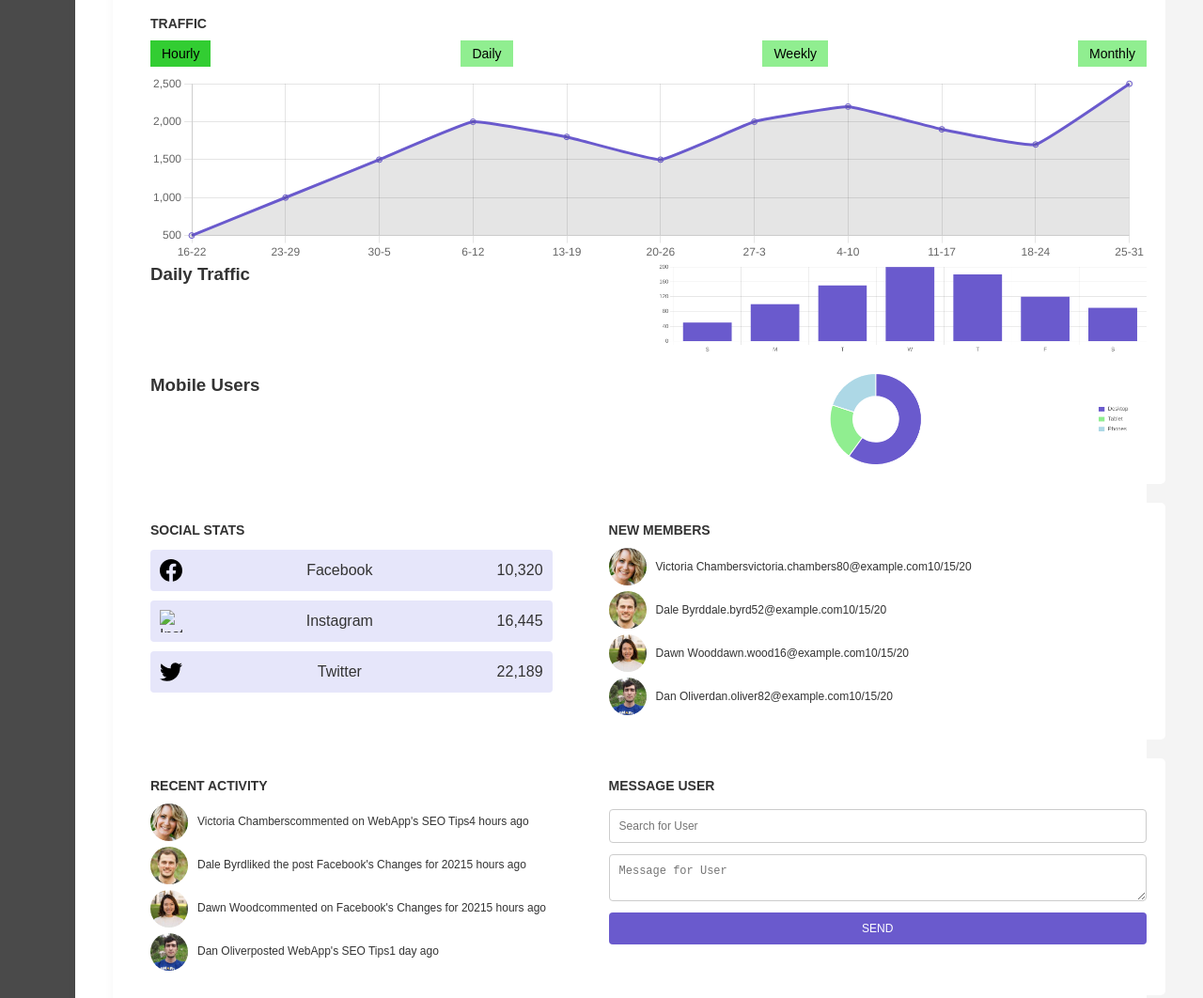
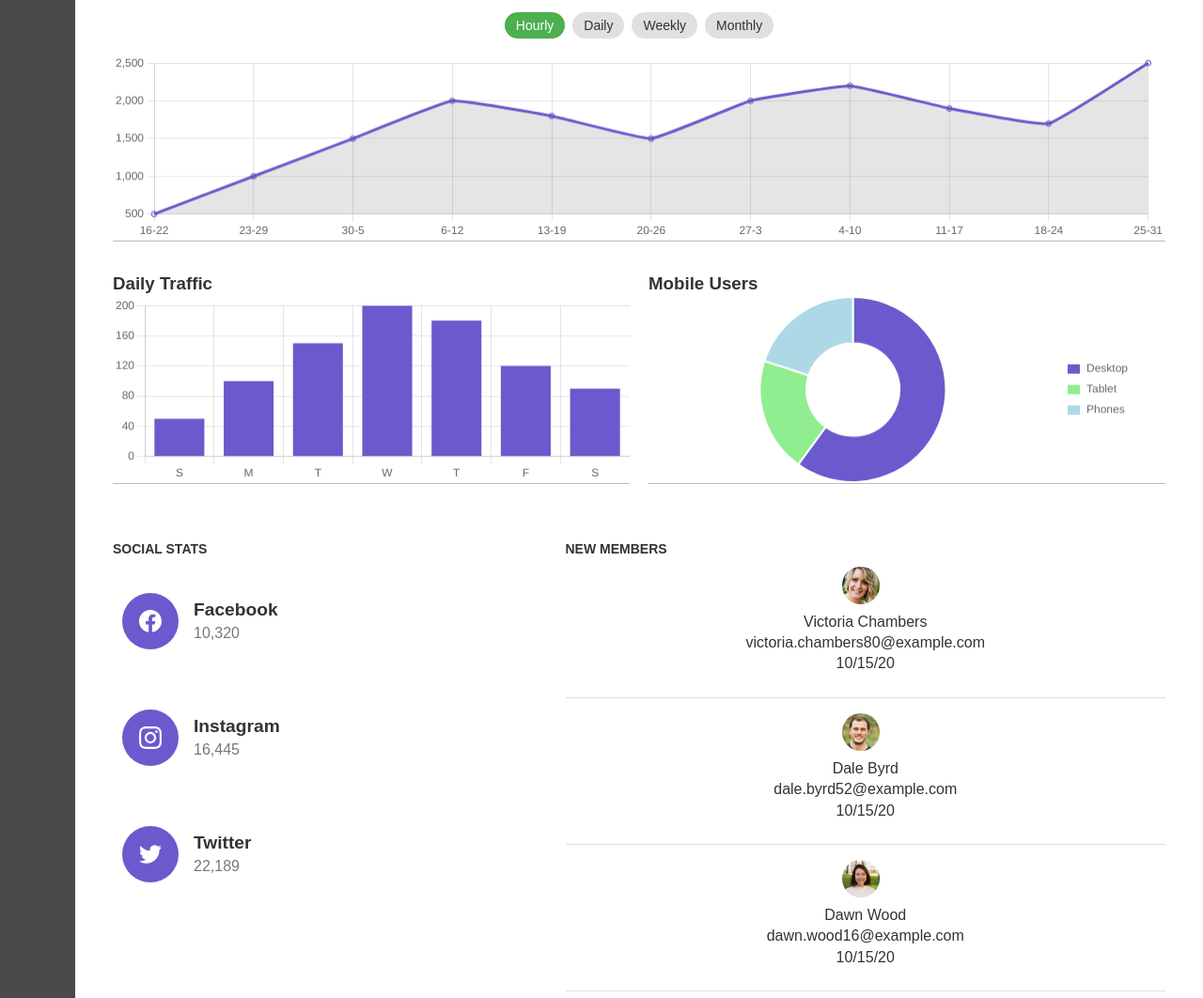
Before and after one commit to Ndumiso-Y/https---github.com-Ndumiso-Y-Project7--WebAppDashBoard, a plain HTML site: page index.html in a window 1280 px wide. Shown: the part 194-1256 px from the top of the page at 94% size. Drawn offline with nearby package versions, Linux system fonts and the light colour scheme.

Commit message:
fixing elements moving around

```diff
--- a/css/styles.css
+++ b/css/styles.css
@@ -7,15 +7,15 @@
 
 .dashboard-label {
   position: relative;
-    z-index: 2;
-    background-color: white;
-    padding: 10px 20px;
-    margin-bottom: -10px;
-    display: inline-block;
-    border-top-left-radius: 10px;
-    border-top-right-radius: 10px;
-    box-shadow: 0 -2px 4px rgba(0, 0, 0, 0.05);
+  display: inline-block; /* keeps width just around the text */
+  padding-right: 120px;  /* space for the cutout */
+  font-weight: bold;
+  font-size: 1.5rem;
+  color: #333;
+  margin-bottom: 1rem;
 }
+
+
 
 .dashboard-label h2 {
     font-size: 18px;
@@ -31,18 +31,6 @@ main {
     border-top-left-radius: 10px;
     border-top-right-radius: 10px;
     box-shadow: 0 0 10px rgba(0,0,0,0.05);
-}
-
-main::after {
-    content: "";
-    position: absolute;
-    top: 0;
-    right: -20px;
-    width: 60px;
-    height: 100%;
-    background-color: #f4f4f4; /* Same as body background */
-    z-index: -1;
-    border-top-right-radius: 10px;
 }
 
 
@@ -197,81 +185,164 @@ main {
     margin-bottom: 8px;
 }
 
+
+
 /* Traffic section */
+
+
+
 .timeframe {
   display: flex;
-    justify-content: space-between;
-    margin-bottom: 8px;
+  gap: 0.5rem;
+  justify-content: center;
+  margin: 1rem 0;
 }
 
 .timeframe button {
-    padding: 4px 8px;
-    background-color: #90ee90;
+  padding: 0.5rem 1rem;
   border: none;
+  background-color: #e0e0e0;
+  color: #333;
+  border-radius: 999px; /* Oval shape */
   cursor: pointer;
-    font-size: 12px;
+  transition: background-color 0.3s, color 0.3s;
+  font-size: 0.9rem;
 }
 
-.timeframe .active {
-    background-color: #32cd32;
+.timeframe button.active {
+  background-color: #4CAF50; /* Green */
+  color: white;
 }
 
+
 .charts {
-    display: grid;
-    gap: 10px;
+  display: flex;
+  flex-wrap: wrap;
+  gap: 2rem;
+  margin-top: 2rem;
 }
+
+.chart-box {
+  flex: 1 1 300px;
+  min-width: 280px;
+}
+
+.chart-box canvas {
+  width: 100% !important;
+  height: 200px !important;
+}
+
+
 
 #trafficChart, #dailyTrafficChart, #mobileUsersChart {
     width: 100% !important;
     height: auto !important;
     max-height: 150px; /* Adjusted for mobile */
+    border-bottom: 0.5px solid rgb(194, 186, 186);
 }
 
 /* Social items */
+.social {
+  display: flex;
+  flex-direction: column;
+  gap: 1.5rem;
+  margin-top: 1rem;
+}
+
 .social-item {
   display: flex;
-    justify-content: space-between;
   align-items: center;
-    margin: 6px 0;
-    padding: 8px;
-    background-color: #e6e6fa;
-    border-radius: 4px;
+  gap: 1rem;
 }
 
-.social-item img {
-    width: 18px;
-    height: 18px;
+.social-icon {
+  width: 60px;
+  height: 60px;
+  background-color: #6a5acd;
+  border-radius: 50%;
+  display: flex;
+  align-items: center;
+  justify-content: center;
+}
+
+.social-icon img {
+  width: 24px;
+  height: 24px;
+  filter: brightness(0) invert(1);
+}
+
+.social-text {
+  display: flex;
+  flex-direction: column;
+}
+
+.platform {
+  font-size: 1.2rem;
+  font-weight: bold;
+  color: #333;
+}
+
+.count {
+  font-size: 1rem;
+  color: #777;
 }
 
 /* Members and activity list */
-.members ul, .activity ul {
-    list-style: none;
+.members li,
+.activity li {
+  display: flex;
+  flex-direction: column;
+  align-items: center;
+  text-align: center;
+  padding-bottom: 1.5rem;  /* more space below text */
+  border-bottom: 1px solid #ddd;
+  margin-bottom: 1rem; /* adds breathing space between items */
 }
 
-.members ul li, .activity ul li {
-    display: flex;
-    align-items: center;
-    margin: 6px 0;
-    font-size: 12px;
+.members li:last-child,
+.activity li:last-child {
+  border-bottom: none;
+  margin-bottom: 0; /* no extra space after last item */
 }
 
-.members ul li img, .activity ul li img {
-    width: 25px;
-    height: 25px;
-    border-radius: 50%;
-    margin-right: 5px;
+/* Make sure member/activity images stay circular */
+.members li img,
+.activity li img {
+  width: 80px; /* or your preferred size */
+  height: 80px;
+  border-radius: 50%;  /* this makes images circular */
+  object-fit: cover;  /* ensures the image covers the area nicely */
+  margin-bottom: 0.5rem; /* spacing below image */
 }
 
+
+
 /* Message form */
-.message input,
+
+
+
+.message input[type="text"],
 .message textarea {
-    width: 100%;
-    margin: 6px 0;
-    padding: 8px;
-    font-size: 12px;
+  width: 100%;             /* full width */
+  background-color: #f5f5f7;
+  padding: 0.75rem 1rem;
+  font-size: 1rem;
   border: 1px solid #ccc;
-    border-radius: 4px;
+  border-radius: 6px;
+  box-sizing: border-box;  /* include padding/border in width */
+  margin-bottom: 1rem;
 }
+
+.message input[type="text"] {
+  height: 2.25rem;
+}
+
+.message textarea {
+  min-height: 140px;
+  resize: vertical;
+}
+
+
 
 .message button {
     width: 100%;
@@ -288,7 +359,7 @@ main {
 .settings .setting {
     display: flex;
     justify-content: space-between;
-    margin: 6px 0;
+    margin: 14px 0;
     font-size: 12px;
 }
 
--- a/index.html
+++ b/index.html
@@ -10,15 +10,12 @@
   <div class="grid-container">
     <header class="header">
       <h1 class="logo">WebApp™</h1>
-
       <div class="header-right">
         <div class="notification">
           <img src="/web_app_dashboard_v3.2/svgs/bell.svg" alt="Notifications" class="bell-icon" />
           <span class="badge"></span>
         </div>
-
         <div class="separator"></div>
-
         <div class="profile">
           <img src="/web_app_dashboard_v3.2/images/member-1.jpg" alt="Student Name" class="avatar" />
           <span class="student-name">Student Name</span>
@@ -34,15 +31,11 @@
         <li><a href="#settings"><img src="/web_app_dashboard_v3.2/svgs/settings.svg" alt="Settings" /></a></li>
       </ul>
     </nav>
-
-    <main>
-
+    <div class="dashboard-label"></div>
     <main>
       <section class="dashboard-label">
         <h2>Dashboard</h2>
       </section>
-
-
 
       <div class="alert" id="alert">Alert: You have unread messages <span class="close">&times;</span></div>
 
@@ -56,10 +49,14 @@
         </div>
         <canvas id="trafficChart"></canvas>
         <div class="charts">
+          <div class="chart-box">
             <h3>Daily Traffic</h3>
             <canvas id="dailyTrafficChart"></canvas>
+          </div>
+          <div class="chart-box">
             <h3>Mobile Users</h3>
             <canvas id="mobileUsersChart"></canvas>
+          </div>
         </div>
       </section>
 
@@ -67,19 +64,33 @@
         <h2>SOCIAL STATS</h2>
         <div class="social">
           <div class="social-item">
-            <img src="/web_app_dashboard_v3.2/svgs/facebook.svg" alt="Facebook" width="24" height="24" />
-            <span>Facebook</span>
-            <span>10,320</span>
+            <div class="social-icon">
+              <img src="/web_app_dashboard_v3.2/svgs/facebook.svg" alt="Facebook" />
             </div>
+            <div class="social-text">
+              <span class="platform">Facebook</span>
+              <span class="count">10,320</span>
+            </div>
+          </div>
+
           <div class="social-item">
-            <img src="/web_app_dashboard_v3.2/svgs/insttagram.svg" alt="Instagram" width="24" height="24" />
-            <span>Instagram</span>
-            <span>16,445</span>
+            <div class="social-icon">
+              <img src="/web_app_dashboard_v3.2/svgs/instagram.svg" alt="Instagram" />
             </div>
+            <div class="social-text">
+              <span class="platform">Instagram</span>
+              <span class="count">16,445</span>
+            </div>
+          </div>
+
           <div class="social-item">
-            <img src="/web_app_dashboard_v3.2/svgs/twitter.svg" alt="Twitter" width="24" height="24" />
-            <span>Twitter</span>
-            <span>22,189</span>
+            <div class="social-icon">
+              <img src="/web_app_dashboard_v3.2/svgs/twitter.svg" alt="Twitter" />
+            </div>
+            <div class="social-text">
+              <span class="platform">Twitter</span>
+              <span class="count">22,189</span>
+            </div>
           </div>
         </div>
       </section>
@@ -129,8 +140,8 @@
           </label>
         </div>
         <div class="setting">
-          <span>Select Timezone</span>
-          <select id="timezone">
+          <select id="timezone" >
+            <option value="" disabled selected>Select Timezone</option>
             <option value="UTC">UTC</option>
             <option value="EST">EST</option>
             <option value="PST">PST</option>
```
Lines whose indentation alone changed are shown as unchanged.
